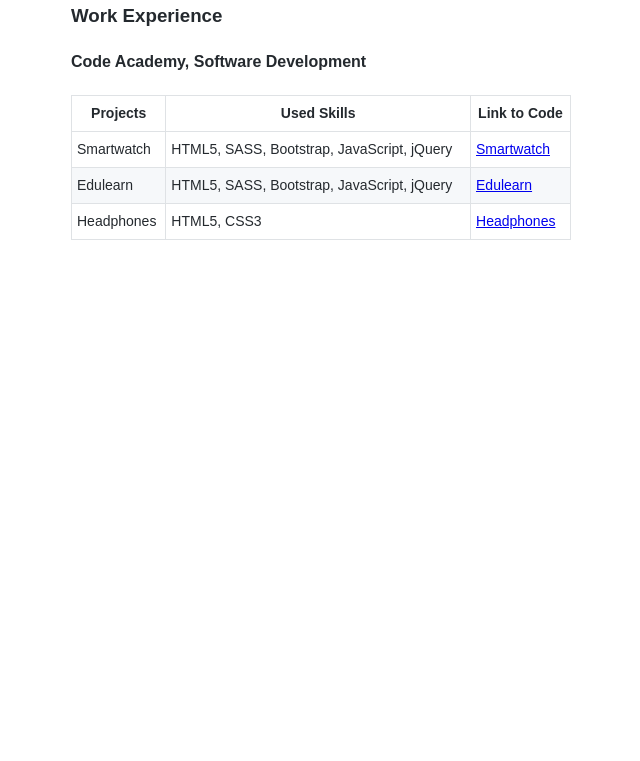
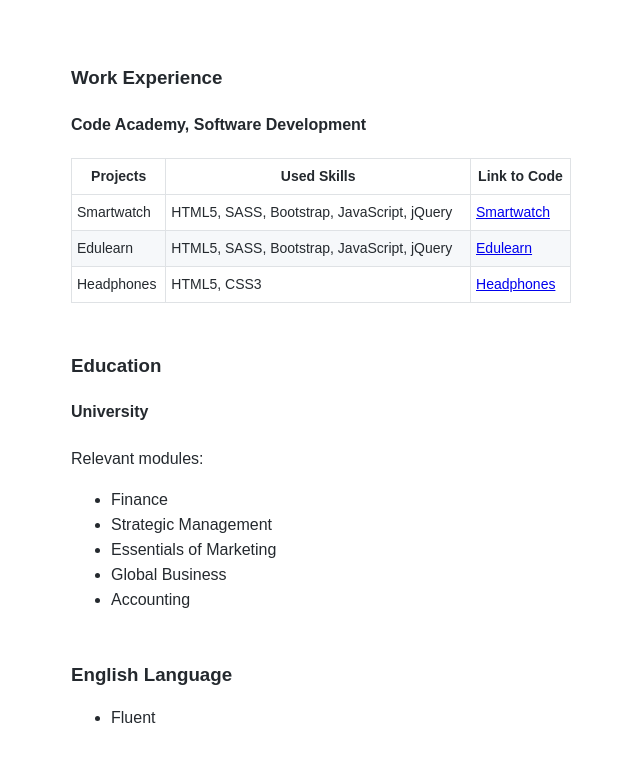
Before and after one commit to TeymurDev/rsschool-cv, a plain HTML site: page index.html in a window 1280 px wide. Shown: the part 1321-2082 px from the top of the page, without its empty margins (319-959 px from the left). Before the commit the page ends 1569 px from the top, so only its background shows below. Drawn offline with Linux system fonts and the light colour scheme.

Commit message:
feat: add education and english language sections, add top margin for skills, code examples, education sections, top and bottom margins to english language section

```diff
--- a/index.html
+++ b/index.html
@@ -106,6 +106,24 @@
                     </tr>
                 </table>
             </section>
+            <section class="education">
+                <h3>Education</h3>
+                <h4>University</h4>
+                <span>Relevant modules:</span>
+                <ul>
+                    <li>Finance</li>
+                    <li>Strategic Management</li>
+                    <li>Essentials of Marketing</li>
+                    <li>Global Business</li>
+                    <li>Accounting</li>
+                </ul>
+            </section>
+            <section class="english-language">
+                <h3>English Language</h3>
+                <ul>
+                    <li>Fluent</li>
+                </ul>
+            </section>
         </main>
     </div>
 </body>
--- a/styles.css
+++ b/styles.css
@@ -27,7 +27,13 @@
     letter-spacing: 3px;
 }
 
+/* skills section  */
+
+.skills { margin-top: 50px; }
+
 /* code examples section  */
+
+.code-examples { margin-top: 50px; }
 
 .code-examples .code-item {
     background-color: #f6f8fa;
@@ -56,6 +62,17 @@
     border-collapse: collapse;
   }
 
+/* education section  */
+
+.education { margin-top: 50px; }
+
+/* english language section  */
+
+.english-language {
+    margin-top: 50px;
+    margin-bottom: 50px;
+}
+
 /* body */
 
 body {
```
